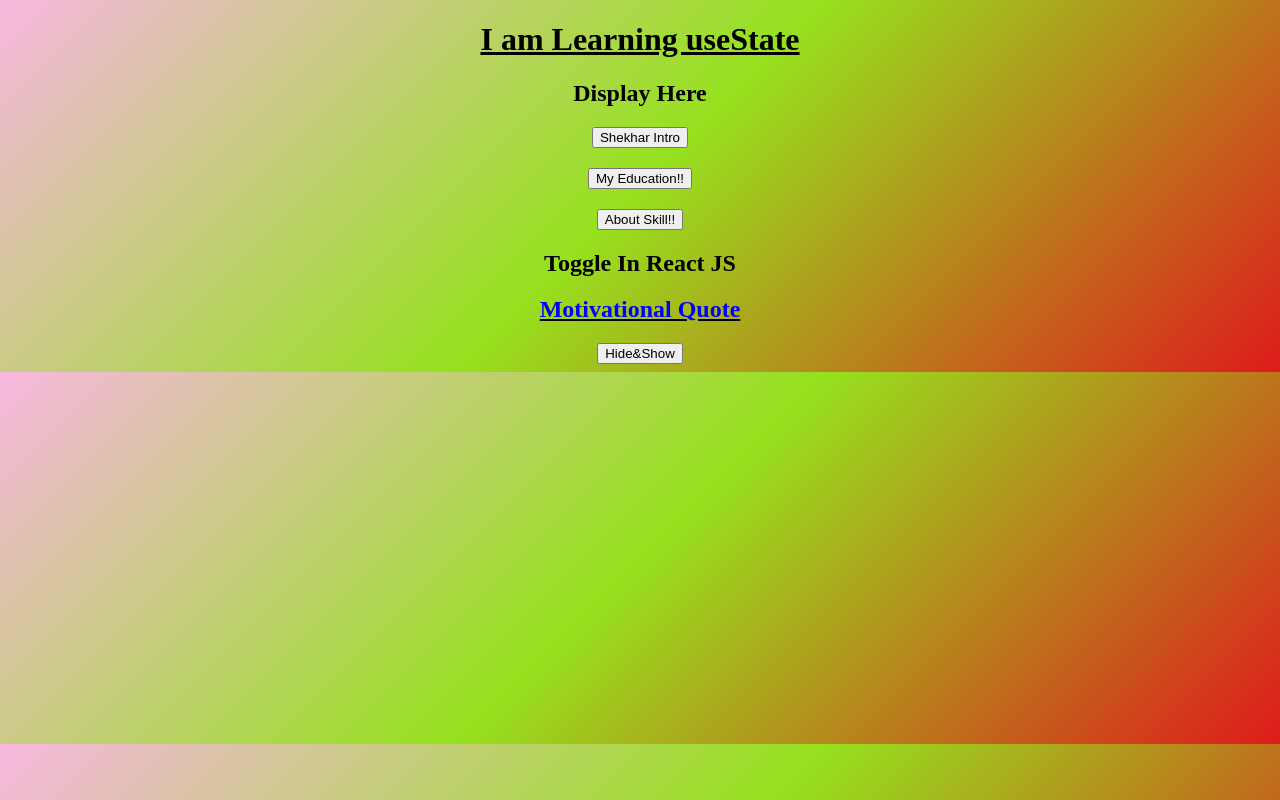
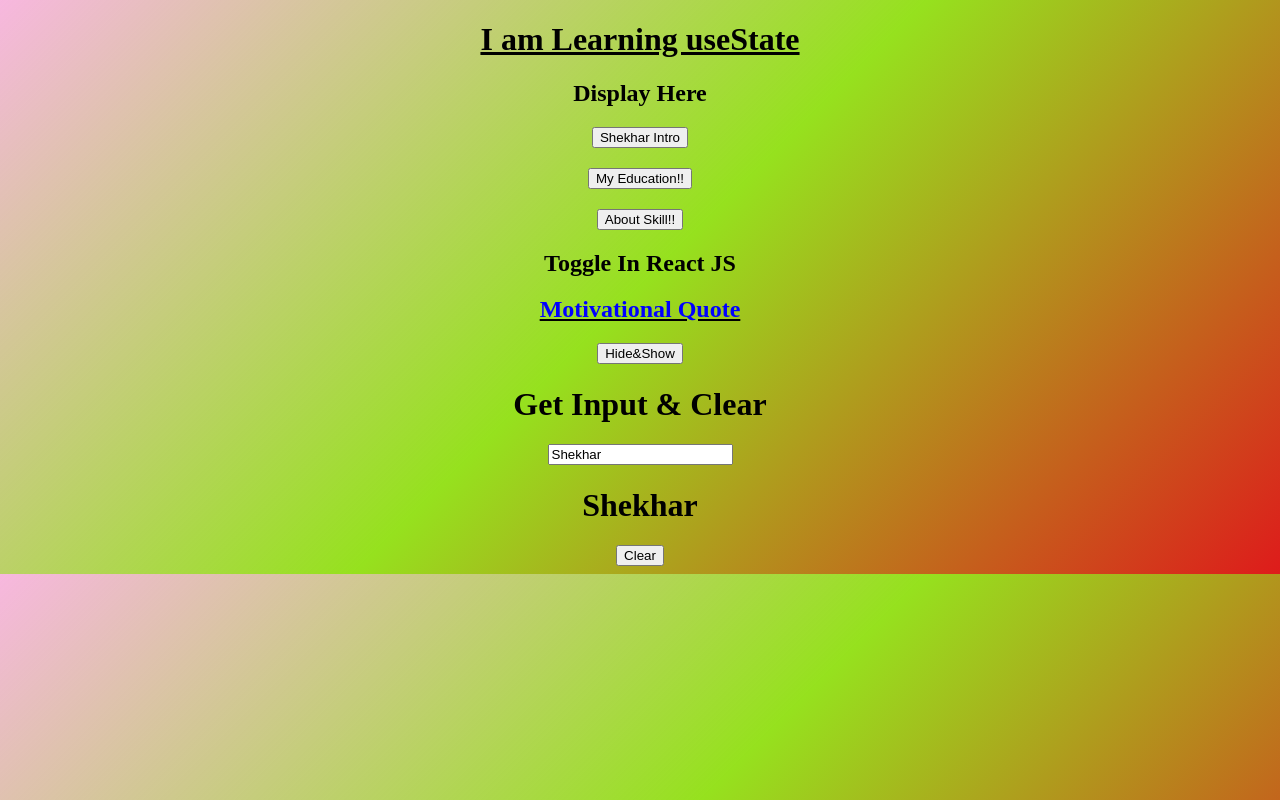
Before and after one commit to Shashi-Shekhar-1/myself, a React (Vite) app: page / in a window 1280 px wide. Built offline with nearby package versions, Linux system fonts and the light colour scheme.

Commit message:
Added Input Button

```diff
--- a/src/App.tsx
+++ b/src/App.tsx
@@ -1,6 +1,8 @@
 import Intro from "./Intro";
 import Toggle from "./Toggle";
 import Skill from "./Skill";
+import Input from "./Input";
+
 import Education from "./Education";
 import "./App.css";
 
@@ -10,7 +12,9 @@ function App() {
       <Intro />
       <Education />
       <Skill />
+      {/* <Clock /> */}
       <Toggle />
+      <Input />
     </div>
   );
 }
--- /dev/null
+++ b/src/Input.tsx
@@ -0,0 +1,26 @@
+import { useState } from "react";
+function Input() {
+  const [val, setVal] = useState("Shekhar");
+  return (
+    <div>
+      <center>
+        <h1>Get Input & Clear </h1>
+        <input
+          type="text"
+          value={val}
+          onChange={(event /*parameter*/) =>
+            setVal(event.target.value /*whatever the user type*/)
+          }
+          placeholder="Entyer Name" /*Initial written inside box*/
+        />
+        <h1>
+          {
+            val /* dynamic but iniatial show ,what is what is written in line 3rd */
+          }
+        </h1>
+        <button onClick={() => setVal("")}>Clear</button>
+      </center>
+    </div>
+  );
+}
+export default Input;
```
Also changed, not shown: src/Clock.tsx (added, +17 -0 lines).
